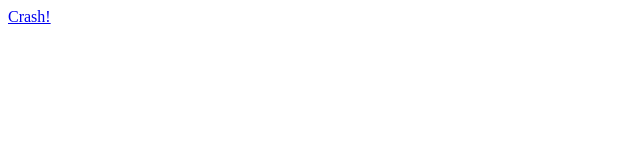
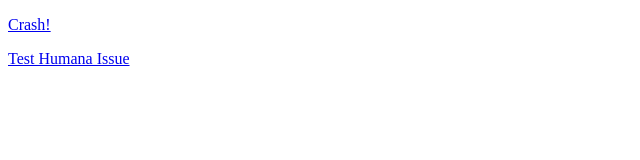
Before and after one commit to nicolasgarfinkiel/nicolasgarfinkiel.github.io, a plain HTML site: page index.html in a window 1280 px wide. Shown: the whole page, without its empty margins (0-640 px from the left). Drawn offline with Linux system fonts and the light colour scheme.

Commit message:
Add humana test

```diff
--- a/index.html
+++ b/index.html
@@ -1,18 +1,37 @@
 <!DOCTYPE html>
 <html lang="en">
+
 <head>
     <meta charset="UTF-8">
     <title>Test Page</title>
     <script>
         function testCrash() {
             let txt = 'crash';
-            while(1){
+            while (1) {
                 txt = txt += 'it';
+            }
+        }
+
+        function testHumanaIssue(url) {
+            var win = window.open(url);
+            if (!win) {
+                spAlert("Please set Pop Up Blocker to allow pop-ups from this site, then try again.", "Pop-up blocked");
+            } else {
+                win.focus();
+                setTimeout(function () {
+                    if (!document.hidden) { // if still on the same window, close and re-open to focus
+                        win.close();
+                        window.open(url).focus();
+                    }
+                }, 500);
             }
         }
     </script>
 </head>
+
 <body>
-<a href="javascript:void(0)" onclick="testCrash()">Crash!</a>
+    <p><a href="javascript:void(0)" onclick="testCrash()">Crash!</a></p>
+    <p><a href="javascript:void(0)" onclick="testHumanaIssue('https:\/\/qa-tools-appsulate.herokuapp.com')">Test Humana Issue</a></p>
 </body>
+
 </html>
```
